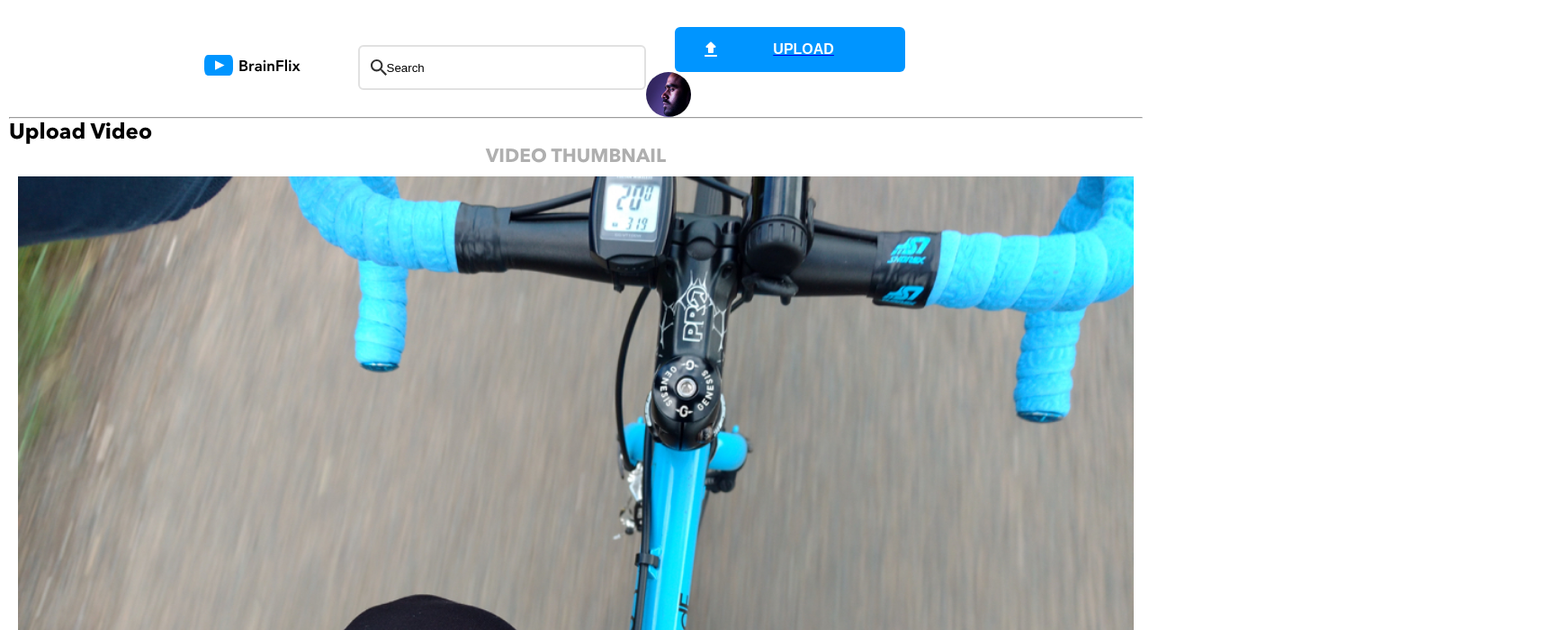
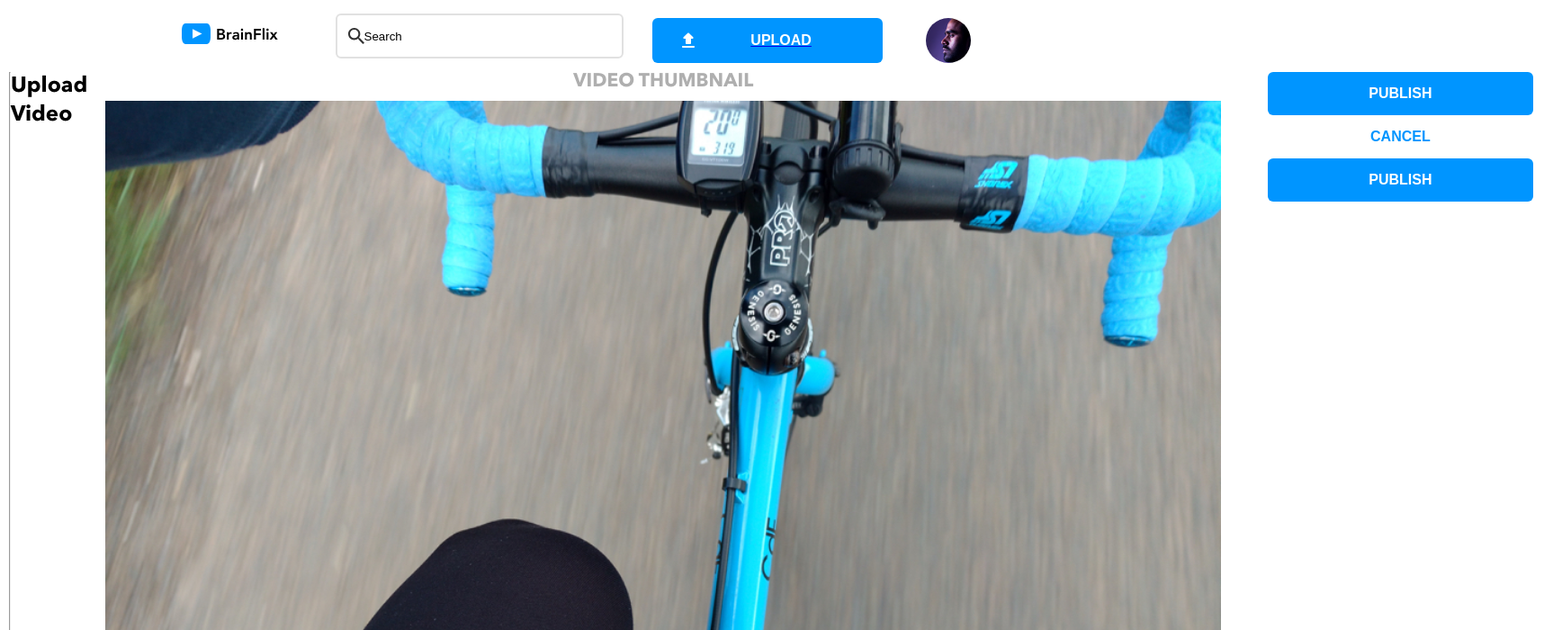
Before and after one commit to TyroneKong/Brainflix, a React (Create React App) app in the folder brainflix/: page /video in a window 1280 px wide. Shown: the top 700 px of the page at 90% size, 1736 px wide, since content can reach past the window. Built offline with nearby package versions, Linux system fonts and the light colour scheme.

Commit message:
applied viewport styling fix

```diff
--- a/brainflix/src/pages/Upload/Upload.js
+++ b/brainflix/src/pages/Upload/Upload.js
@@ -6,11 +6,11 @@ import "./Upload.scss";
 class Upload extends React.Component {
   render() {
     return (
-      <div className="upload">
+      <div>
         <div className="upload__header">
           <Header />
         </div>
-
+        <div className="upload">
           <hr className="divider"></hr>
           <div className="upload__heading-container">
             <h1 className="upload__heading">Upload Video</h1>
@@ -48,8 +48,10 @@ class Upload extends React.Component {
           </div>
 
           <div className="upload__buttons">
-          <button>PUBLISH</button>
+            <button className="upload__button-publish">PUBLISH</button>
             <button className="upload__button-cancel">CANCEL</button>
+            <button className="upload__button-publishDesktop">PUBLISH</button>
+          </div>
         </div>
       </div>
     );
--- a/brainflix/src/pages/Upload/Upload.scss
+++ b/brainflix/src/pages/Upload/Upload.scss
@@ -2,8 +2,8 @@
 @use "../../styles/partials/variables" as *;
 
 .upload {
-  display: flex;
-  flex-direction: column;
+  // display: flex;
+  // flex-direction: column;
   &__header {
     @include tablet {
       display: flex;
@@ -93,4 +93,9 @@
     background-color: #ffff;
     color: $brainflixBlue;
   }
+  &__button-publish {
+    @include desktop {
+      display: none;
+    }
+  }
 }
```
Lines whose indentation alone changed are shown as unchanged.
